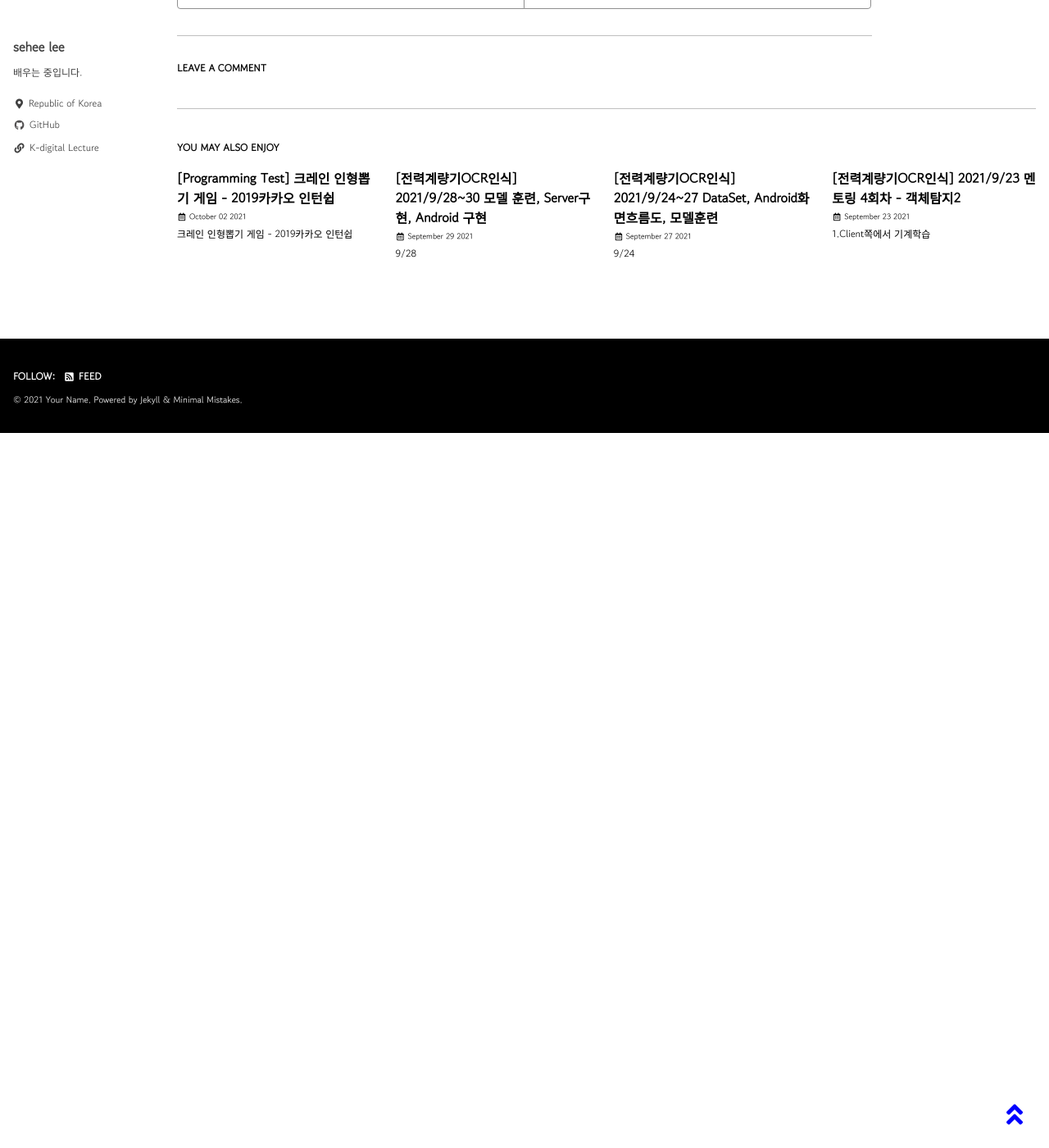
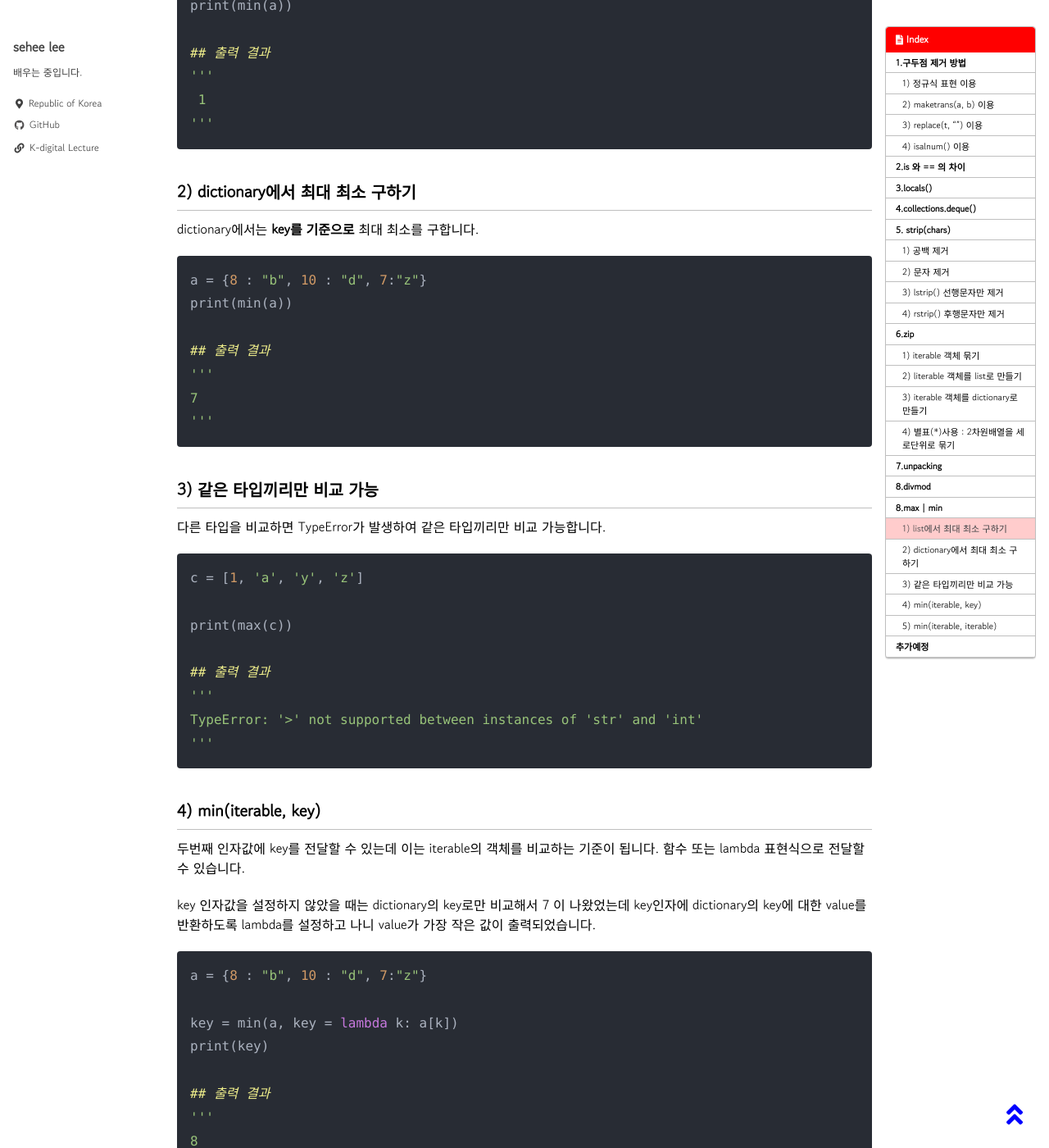
Before and after one commit to 2SEHI/2SEHI.github.io, a Jekyll site: the page built from _posts/2021-09-17-67_Python_Basic.md, in a window 1280 px wide and 1400 px high, scrolled down 7283 px. Shown: the whole window at 82% size. Built offline with Jekyll 4.4.1, drawn with Linux system fonts in a browser that asks for light colours; cached includes are drawn as plain includes; some web fonts are replaced; before the commit the page ends 7811 px from its top, so only the background shows below that; some of the changed text lies outside the part shown.

Commit message:
[포스팅]built-in 함수 내용 추가

````diff
--- a/_posts/2021-09-17-67_Python_Basic.md
+++ b/_posts/2021-09-17-67_Python_Basic.md
@@ -250,7 +250,7 @@ for i in range(3):
 
 
 
-## 2) iterable 객체를 list로 만들기
+## 2) literable 객체를 list로 만들기
 
 튜플로 묶어주는 것을 list로 담을 수 있습니다.
 
@@ -328,3 +328,137 @@ print(unpack_list)
 [('김', '이', '박'), ('kim', 'Lee', 'Park')]
 '''
 ```
+
+
+
+# 8.divmod
+
+큰 숫자일 때는 a//b, a%b 보다 유리합니다
+
+
+
+# 8.max | min
+
+
+
+## 1) list에서 최대 최소 구하기
+
+iterable 객체를 인자값으로 설정하면 그 안에서 가장 큰 값 또는 작은 값을 반환합니다. list 이외에도 tuple로도 최대 최소값을 구할 수 있습니다.
+
+```python
+a = [1, 2, 3]
+print(min(a))
+
+## 출력 결과
+'''
+ 1
+'''
+```
+
+
+
+## 2) dictionary에서 최대 최소 구하기
+
+dictionary에서는 **key를 기준으로** 최대 최소를 구합니다.
+
+```python
+a = {8 : "b", 10 : "d", 7:"z"}
+print(min(a))
+
+## 출력 결과
+'''
+7
+'''
+```
+
+
+
+
+
+## 3) 같은 타입끼리만 비교 가능
+
+다른 타입을 비교하면 TypeError가 발생하여 같은 타입끼리만 비교 가능합니다.
+
+```python
+c = [1, 'a', 'y', 'z']
+
+print(max(c))
+
+## 출력 결과
+'''
+TypeError: '>' not supported between instances of 'str' and 'int'
+'''
+```
+
+
+
+## 4) min(iterable, key)
+
+두번째 인자값에 key를 전달할 수 있는데 이는 iterable의 객체를 비교하는 기준이 됩니다. 함수 또는 lambda 표현식으로 전달할 수 있습니다.
+
+key 인자값을 설정하지 않았을 때는 dictionary의 key로만 비교해서 7 이 나왔었는데 key인자에 dictionary의 key에 대한 value를 반환하도록 lambda를 설정하고 나니 value가 가장 작은 값이 출력되었습니다.
+
+```python
+a = {8 : "b", 10 : "d", 7:"z"}
+
+key = min(a, key = lambda k: a[k])
+print(key)
+
+## 출력 결과
+'''
+8
+'''
+```
+
+
+
+key 인자를 이용한 다른 활용으로는 리스트 의 문자 요소를 하나씩 꺼내 문자의 길이를 비교할 수도 있습니다.
+
+```python
+city = ['seoul', 'Busan', 'Incheon', 'Sejong']
+
+longest = max(city, key= lambda n: len(n))
+print(longest)
+
+## 출력 결과
+'''
+Incheon
+'''
+```
+
+
+
+
+
+## 5) min(iterable, iterable)
+
+두 개 이상의 iterable에 대하여
+
+- 숫자의 경우
+
+```python
+b = [10, 9]
+c = [10, 3, 2, 1]
+print(max(b,c))
+
+# 출력
+'''
+[10, 9]
+'''
+```
+
+- 문자열의 경우
+
+문자열의 경우 문자열의 ASCII 값을 비교하여 가장 낮은 값이 최소 값이 됩니다. `a`가 가장 낮기 때문에 `apple`이 최소 값으로 리턴되었습니다.
+
+```python
+b = ['y', 'z']
+c = ['a', 'z']
+print(max(b,c))
+```
+
+
+
+# 추가예정
+
+eval : 가독성이 떨어지고 input 사용하면 PC의 루트가 공개될 수 있으므로 되도록 쓰지 않는 것이 좋습니다.
````
